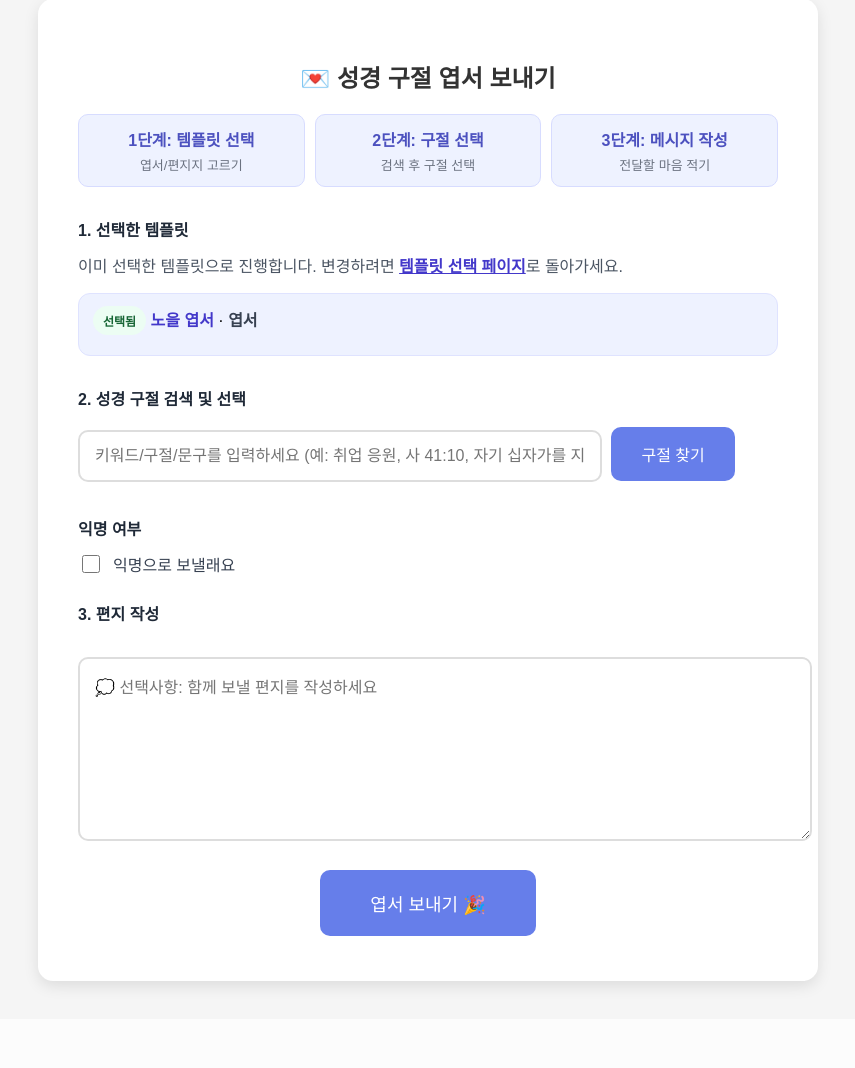
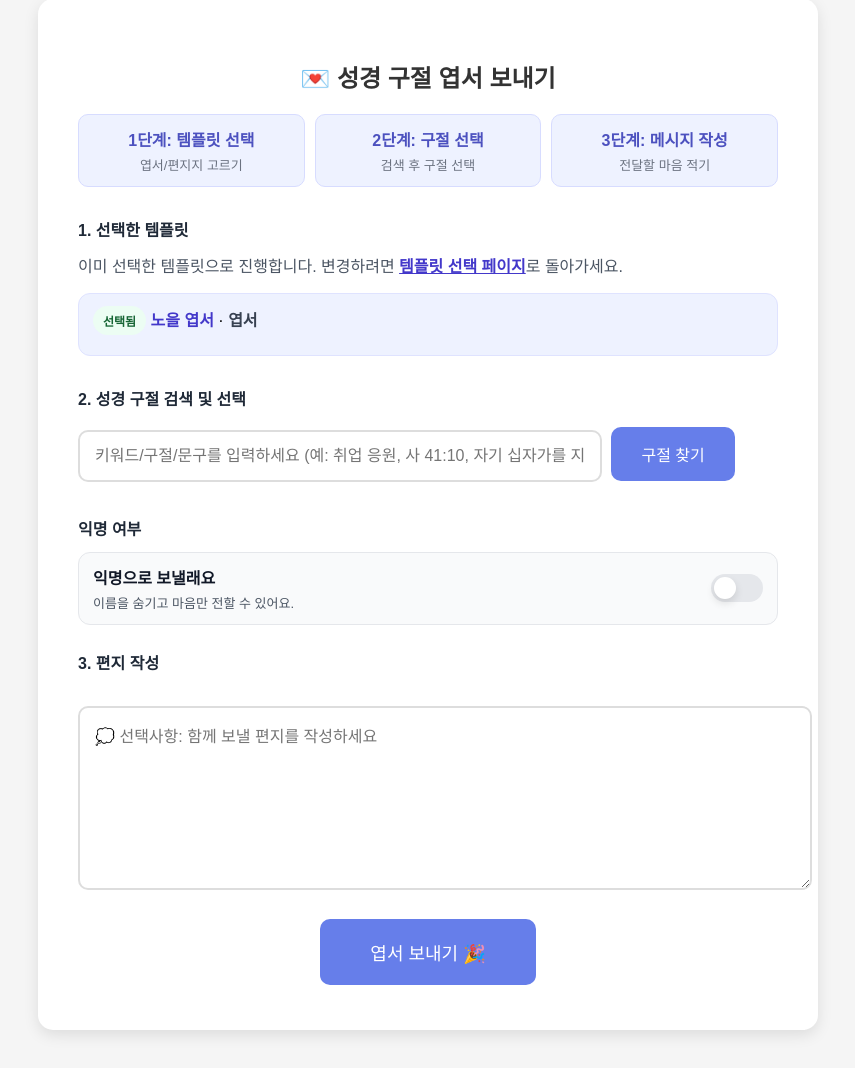
Before and after one commit to bible-postoffice/bible-postoffice, a Flask app: template templates/send_postcard.html in a window 1280 px wide. Shown: the part 39-1107 px from the top of the page, without its empty margins (212-1067 px from the left). Before the commit the page ends 1031 px from the top, so only its background shows below. Run offline with Flask 3, Linux system fonts and the light colour scheme; the template is opened without the code that fills it, so the values that code supplies are empty.

Commit message:
change toggle design

```diff
--- a/templates/send_postcard.html
+++ b/templates/send_postcard.html
@@ -70,6 +70,51 @@
         }
         .selected-banner strong { color: #4338ca; }
         .selected-banner .template-type { color: #374151; font-weight: 600; }
+        .toggle-row {
+            display: flex;
+            align-items: center;
+            justify-content: space-between;
+            gap: 12px;
+            padding: 12px 14px;
+            border: 1px solid #e5e7eb;
+            border-radius: 12px;
+            background: #f9fafb;
+        }
+        .toggle-text { font-weight: 700; color: #111827; }
+        .toggle-desc { color: #4b5563; font-size: 13px; margin-top: 4px; }
+        .switch {
+            position: relative;
+            display: inline-block;
+            width: 52px;
+            height: 28px;
+        }
+        .switch input { opacity: 0; width: 0; height: 0; }
+        .slider {
+            position: absolute;
+            cursor: pointer;
+            inset: 0;
+            background-color: #e5e7eb;
+            transition: .2s;
+            border-radius: 34px;
+        }
+        .slider:before {
+            position: absolute;
+            content: "";
+            height: 22px;
+            width: 22px;
+            left: 3px;
+            bottom: 3px;
+            background-color: white;
+            transition: .2s;
+            border-radius: 50%;
+            box-shadow: 0 4px 8px rgba(0,0,0,0.12);
+        }
+        input:checked + .slider {
+            background-color: #6366f1;
+        }
+        input:checked + .slider:before {
+            transform: translateX(24px);
+        }
         .search-box {
             margin: 30px 0;
         }
@@ -97,6 +142,7 @@
             body { padding: 14px; }
             .container { padding: 24px 18px; }
             input[type="text"] { width: 100%; margin-bottom: 10px; }
+            .toggle-row { flex-direction: column; align-items: flex-start; }
         }
         .verse-item {
             padding: 20px;
@@ -164,10 +210,16 @@
         <div id="verse-results"></div>
 
         <div class="section-title">익명 여부</div>
-        <label style="display:flex; align-items:center; gap:10px; color:#374151; margin-bottom:18px;">
-            <input type="checkbox" id="anonymous-toggle" style="width:18px; height:18px;">
-            익명으로 보낼래요
-        </label>
+        <div class="toggle-row" style="margin-bottom:18px;">
+            <div>
+                <div class="toggle-text">익명으로 보낼래요</div>
+                <div class="toggle-desc">이름을 숨기고 마음만 전할 수 있어요.</div>
+            </div>
+            <label class="switch">
+                <input type="checkbox" id="anonymous-toggle">
+                <span class="slider"></span>
+            </label>
+        </div>
 
         <div class="section-title">3. 편지 작성</div>
         <textarea id="message" placeholder="💭 선택사항: 함께 보낼 편지를 작성하세요"></textarea>
```
